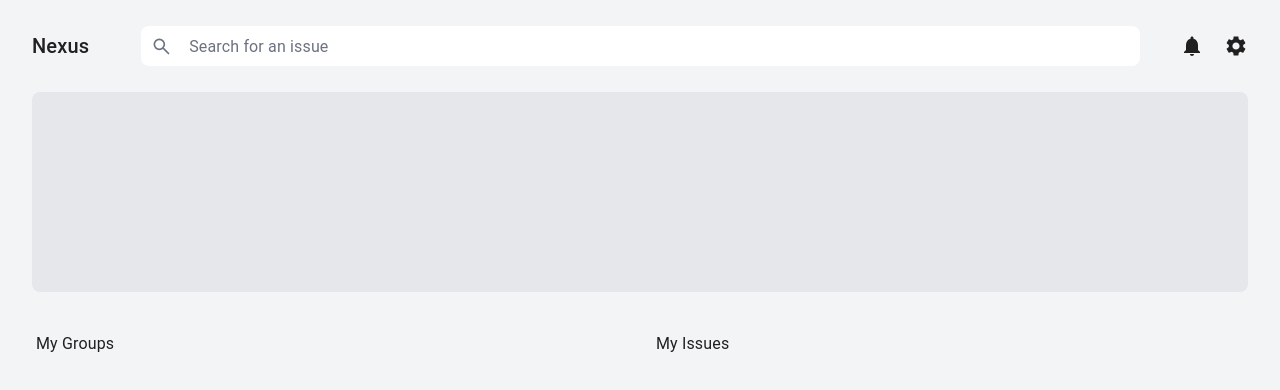
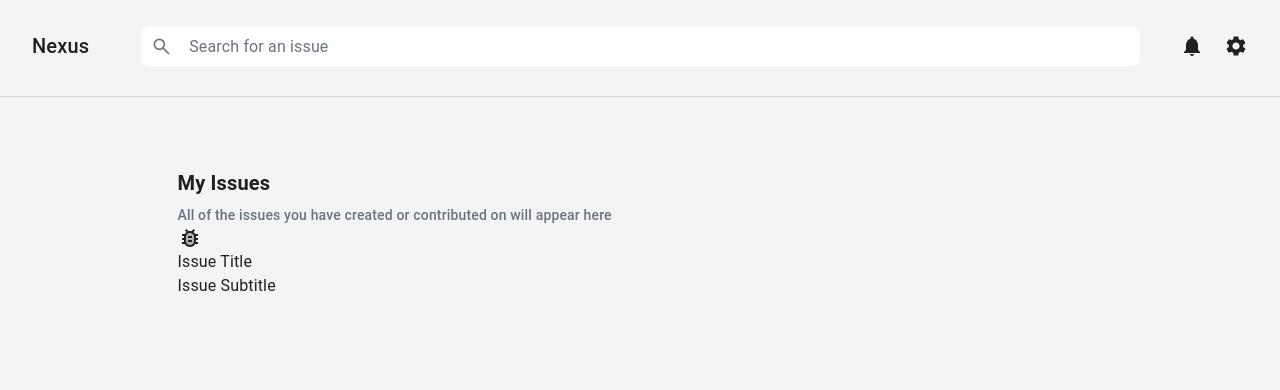
Before and after one commit to dallenpyrah/Nexus, a Next.js app: page /dashboard in a window 1280 px wide. Shown: the top 390 px of the page. Built offline with nearby package versions, Linux system fonts and the light colour scheme.

Commit message:
Restructuring dashboard

```diff
--- /dev/null
+++ b/components/IssueComponent.tsx
@@ -0,0 +1,12 @@
+import styles from '@/styles/components/IssueComponent.module.css'
+
+export const IssueComponent = () => {
+    return (
+        <div className={styles.issue_row}>
+            <div className={styles.title}>
+            </div>
+            <div className={styles.description}>
+            </div>
+        </div>
+    );
+};
--- a/components/SearchBar.tsx
+++ b/components/SearchBar.tsx
@@ -1,7 +1,7 @@
 import { useState } from 'react';
 import styles from '@/styles/components/SearchBar.module.css'
 
-export function SearchBar() {
+export const SearchBar = () => {
     const [searchTerm, setSearchTerm] = useState('');
 
     const handleSearch = (event: { preventDefault: () => void; }) => {
@@ -26,4 +26,4 @@ export function SearchBar() {
             </button>
         </form>
     );
-}
+};
--- a/pages/dashboard.tsx
+++ b/pages/dashboard.tsx
@@ -1,9 +1,12 @@
 import styles from '@/styles/pages/Dashboard.module.css'
 import {SearchBar} from "@/components/SearchBar";
 import {
+    BugReport, BugReportTwoTone, Build, BuildTwoTone, GroupAddTwoTone,
     Notifications,
     Settings
 } from "@mui/icons-material";
+import {Button, Divider} from "@mui/material";
+import {Hammersmith_One} from "next/dist/compiled/@next/font/dist/google";
 
 export default function Dashboard () {
     return (
@@ -14,19 +17,26 @@ export default function Dashboard () {
                 <Notifications className={styles.notifications_icon}/>
                 <Settings className={styles.settings_icon}/>
             </div>
-            <div className={styles.dashboard_hub_row}>
-
-            </div>
+            <Divider className={`${styles.divider}`}/>
             <div className={styles.dashboard_content_row}>
                 <div className={styles.dashboard_content_column}>
-                    <h1>
-                        My Groups
-                    </h1>
-                </div>
-                <div className={styles.dashboard_content_column}>
-                    <h1>
+                    <h1 className={styles.my_issues}>
                         My Issues
                     </h1>
+                    <p className={styles.my_issues_sub_title}>
+                        All of the issues you have created or contributed on will appear here
+                    </p>
+                    <div className={styles.issue_row}>
+                        <BugReportTwoTone className={styles.issue_icon}/>
+                        <div className={styles.issue_column}>
+                            <h1 className={styles.issue_title}>
+                                Issue Title
+                            </h1>
+                            <p className={styles.issue_sub_title}>
+                                Issue Subtitle
+                            </p>
+                        </div>
+                    </div>
                 </div>
             </div>
         </div>
--- a/styles/pages/Dashboard.module.css
+++ b/styles/pages/Dashboard.module.css
@@ -23,30 +23,50 @@
 }
 
 .dashboard_hub_row{
-    @apply flex flex-row;
+    @apply flex flex-col;
+    @apply h-full;
     @apply justify-center;
     @apply items-center;
-    @apply p-5;
     @apply mx-8;
     @apply mt-3;
-    @apply bg-gray-200;
     @apply rounded-lg;
-    height: 25vh;
+}
+
+.dashboard_hub_column{
+    @apply mx-4;
+    @apply py-6;
+    @apply rounded;
 }
 
 .dashboard_content_row{
     @apply flex flex-row;
     @apply justify-center;
-    @apply p-5;
-    @apply mt-3;
+    @apply ml-5;
+    @apply mt-16;
     @apply rounded-lg;
+}
+
+.divider{
+    @apply mt-4;
 }
 
 .dashboard_content_column{
     @apply flex flex-col;
+    @apply basis-3/4;
     @apply mt-2;
-    @apply mr-3 ml-4;
+    @apply mr-3 ml-3;
     @apply rounded-lg;
-    @apply w-1/2;
     height: 60vh;
 }
+
+.my_issues{
+    @apply font-bold;
+    @apply text-xl;
+}
+
+.my_issues_sub_title{
+    @apply mt-2;
+    @apply font-medium;
+    @apply text-sm;
+    @apply text-gray-500;
+}
```
Also changed, not shown: styles/components/IssueComponent.module.css (added).
